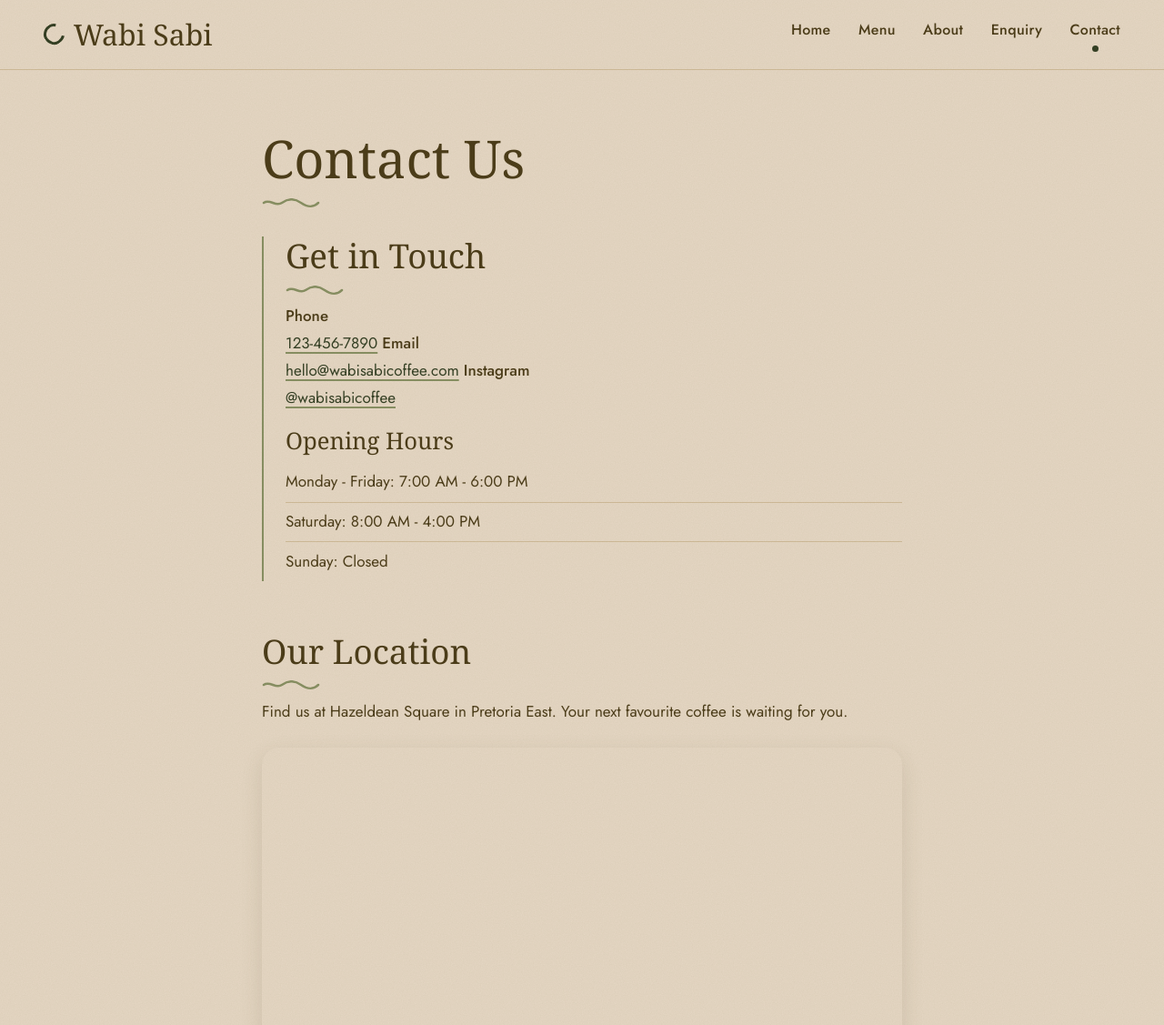
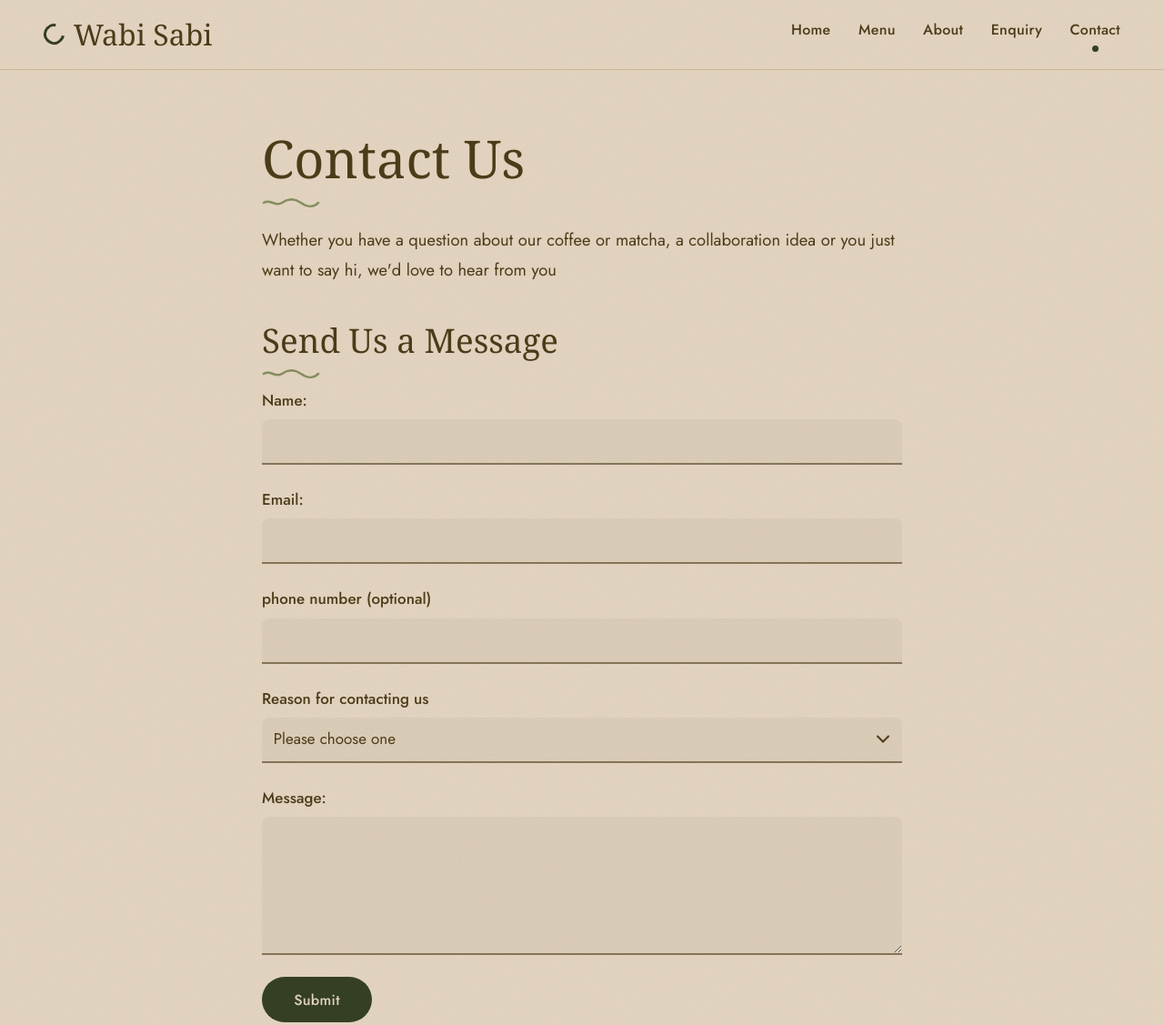
Before and after one commit to keishaflankrr-hue/coffee-shop, a plain HTML site: page contact.html in a window 1280 px wide. Shown: the top 1127 px of the page at 91% size. Drawn offline with nearby package versions, Linux system fonts and the light colour scheme; a web font is replaced by a local one.

Commit message:
Add enquiry form to contact page and implement search and sort functionality in services page

```diff
--- a/contact.html
+++ b/contact.html
@@ -35,6 +35,47 @@
     <main>
 
         <h1>Contact Us</h1>
+        <p class="enquiry-intro">Whether you have a question about our coffee or matcha, a collaboration idea or you
+            just want to say hi, we'd love to hear from you
+        </p>
+        <section class="enquiry-form section">
+            <h2>Send Us a Message</h2>
+
+            <!--actz="#"is a placeholder for the form action attribute-->
+            <form action="#" method="post">
+                <div class="form-group">
+                    <label for="name">Name:</label>
+                    <input type="text" id="name" name="name" required>
+                </div>
+
+                <div class="form-group">
+                    <label for="email">Email:</label>
+                    <input type="email" id="email" name="email" required>
+                </div>
+                <div class="form-group">
+                    <label for="phone">phone number (optional)</label>
+                    <input type="tel" id="phone" name="phone">
+                </div>
+
+                <div class="form-group">
+                    <label for="reason">Reason for contacting us</label>
+                    <select id="reason" name="reason" required>
+                        <option value="">Please choose one</option>
+                        <option value="coffe-question">Question about our coffee</option>
+                        <option value="collaboration">Collaboration</option>
+                        <option value="say hi">Say Hi</option>
+                        <option value="other">Something else</option>
+                    </select>
+                </div>
+
+                <div class="form-group">
+                    <label for="message">Message:</label>
+                    <textarea id="message" name="message" rows="5" required></textarea>
+                </div>
+
+                <button type="submit">Submit</button>
+            </form>
+        </section>
 
         <!--Shop contact information-->
         <section class="contact-info">
--- a/js/script.js
+++ b/js/script.js
@@ -340,3 +340,23 @@ function setupGallery() {
         }
     });
 }
+const products = [
+  { name: "Vanilla Matcha ", category: "Matcha ", price: 50 },
+  { name: "Hibiscus Matcha", category: "Matcha ", price: 40 },
+  { name: "Regular Matcha Latte", category: "Matcha ", price: 30 }
+];
+
+// Filter by category and search text (case-insensitive)
+const searchText = "matcha";
+const selectedCategory = "Matcha ";
+
+const filtered = products.filter(item => {
+  const matchesCategory = selectedCategory === "All" || item.category === selectedCategory;
+  const matchesSearch = item.name.toLowerCase().includes(searchText.toLowerCase());
+  return matchesCategory && matchesSearch;
+});
+// Lowest price to highest price
+const sortedByPrice = [...filtered].sort((a, b) => a.price - b.price);
+
+// Alphabetical A to Z
+const sortedByName = [...filtered].sort((a, b) => a.name.localeCompare(b.name));
```
Also changed, not shown: services.html (+47 -1 lines).
